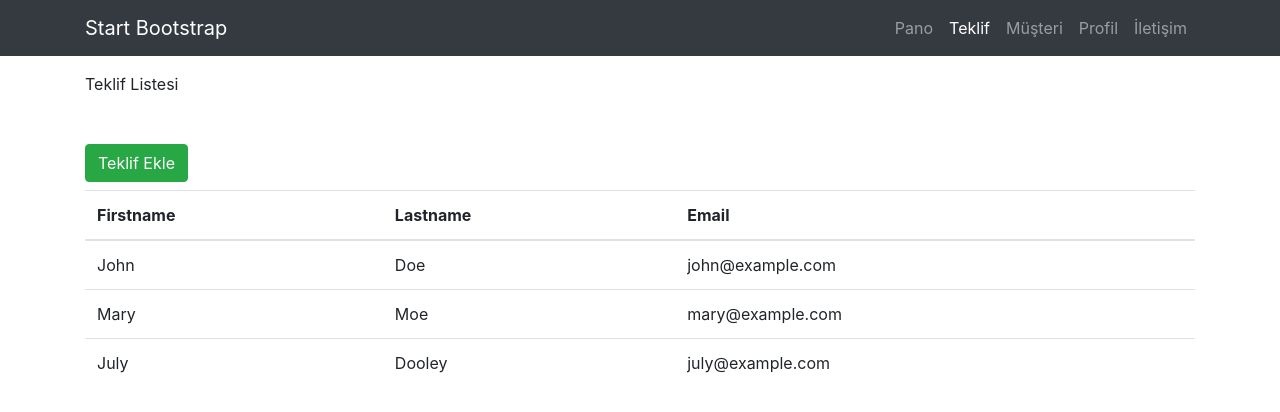
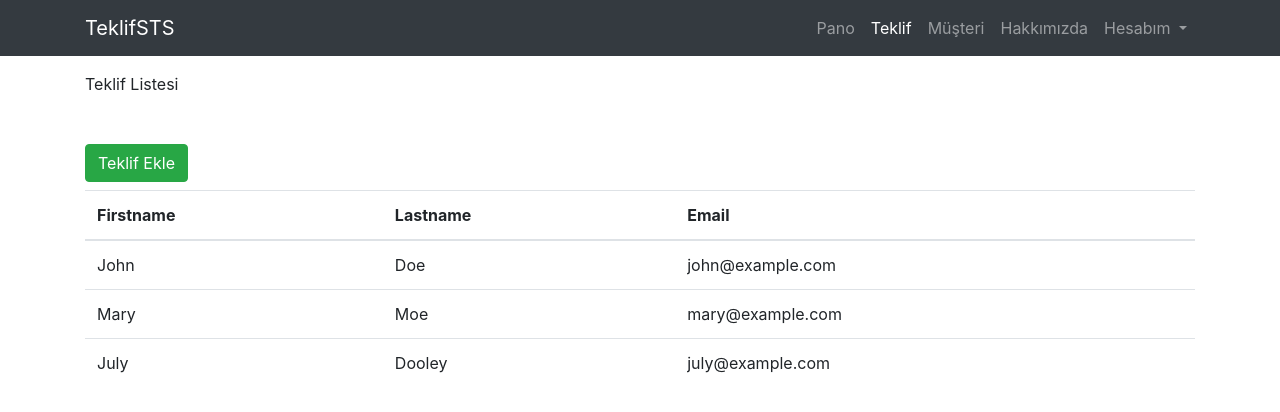
Before and after one commit to tolgagnydnn/teklifsts, a Vue app in the folder web/: page /teklif/liste in a window 1280 px wide. Shown: the top 412 px of the page. Built offline with nearby package versions, Linux system fonts and the light colour scheme.

Commit message:
Ana menüde düzenlemeler yapıldı.

```diff
--- a/web/src/components/Header.vue
+++ b/web/src/components/Header.vue
@@ -2,7 +2,7 @@
   <!-- Navigation -->
   <nav class="navbar navbar-expand-lg navbar-dark bg-dark static-top mb-3">
     <div class="container">
-      <a class="navbar-brand" href="#">Start Bootstrap</a>
+      <router-link to="/pano" class="navbar-brand">TeklifSTS</router-link>
       <button class="navbar-toggler" type="button" data-toggle="collapse" data-target="#navbarResponsive" aria-controls="navbarResponsive" aria-expanded="false" aria-label="Toggle navigation">
         <span class="navbar-toggler-icon"></span>
       </button>
@@ -18,11 +18,19 @@
             <router-link active-class="active"  to="/musteri/liste" class="nav-link" exact>Müşteri</router-link>
           </li>
           <li class="nav-item">
-            <router-link active-class="active" to="/profil" class="nav-link" exact>Profil</router-link>
+            <a class="nav-link" href="#">Hakkımızda</a>
           </li>
-          <li class="nav-item">
-            <a class="nav-link" href="#">İletişim</a>
+          <!-- Dropdown -->
+          <li class="nav-item dropdown">
+            <a class="nav-link dropdown-toggle" href="#" id="navbardrop" data-toggle="dropdown">
+              Hesabım
+            </a>
+            <div class="dropdown-menu">
+              <router-link to="/profil" class="dropdown-item">Profil</router-link>
+              <router-link to="/" class="dropdown-item">Çıkış</router-link>
+            </div>
           </li>
+
         </ul>
       </div>
     </div>
--- a/web/src/main.js
+++ b/web/src/main.js
@@ -1,8 +1,9 @@
 import Vue from 'vue'
 import App from './App.vue'
 import {router} from './router'
-//import 'bootstrap/dist/css/bootstrap.min.css'
-require('bootstrap/dist/css/bootstrap.min.css')
+
+import 'bootstrap/dist/css/bootstrap.min.css'
+import 'bootstrap/dist/js/bootstrap.min.js'
 
 Vue.config.productionTip = false
 
```
